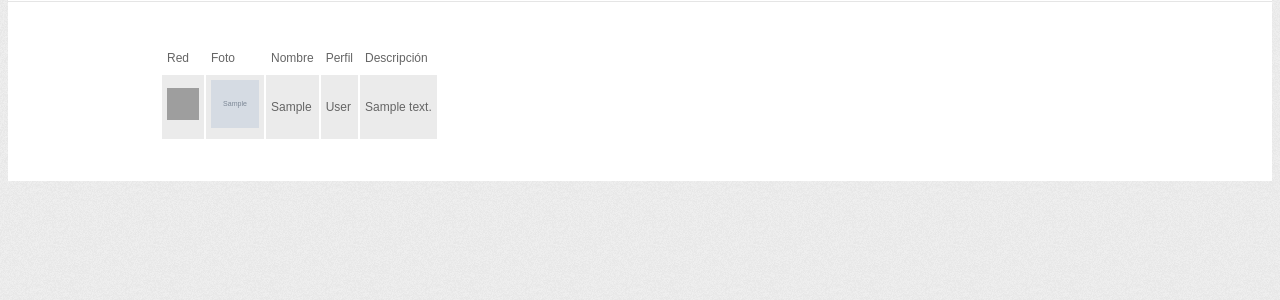
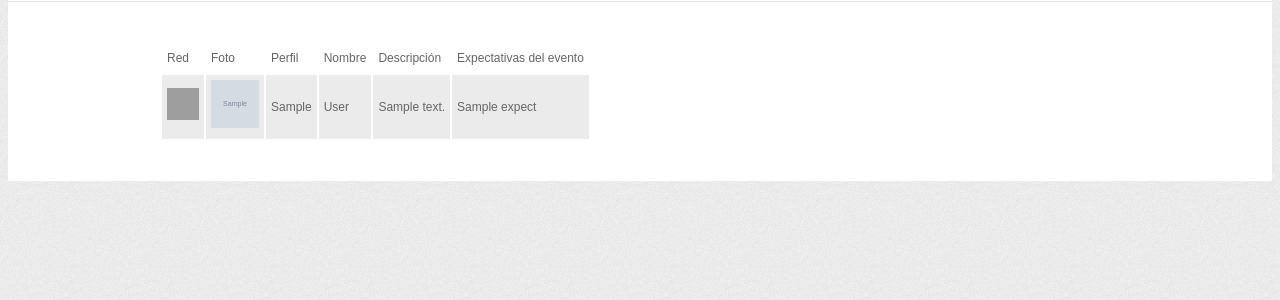
Before and after one commit to erikriver/startupdrinks, a Django app: template startupdrinks/events/templates/list.html in a window 1280 px wide. Shown: the part 38-338 px from the top of the page. Run offline with Django 3.2, Linux system fonts and the light colour scheme; the template is opened without the code that fills it: most values are stand-ins (such as "Sample title", 1, 10 or a date in 2020); grey boxes marked "Sample" are stand-in pictures; some libraries are stand-ins or nearby versions; grey boxes are pictures that could not be loaded.

Commit message:
mejoras a plantillas

```diff
--- a/startupdrinks/events/models.py
+++ b/startupdrinks/events/models.py
@@ -63,7 +63,7 @@ class Profile(models.Model):
 
     def get_kind(self):
         data = dict(KIND_CHOICES)
-        return data(self.kind)
+        return data[self.kind]
 
 
 class Testimonial(models.Model):
--- a/startupdrinks/events/templates/list.html
+++ b/startupdrinks/events/templates/list.html
@@ -8,9 +8,10 @@
     <tr>
         <td>Red</td>
         <td>Foto</td>
+        <td>Perfil</td>
         <td>Nombre</td>
-        <td>Perfil</td>
         <td>Descripción</td>
+        <td>Expectativas del evento</td>
     </tr>
     <tbody>
     {% for profile  in object_list %}
@@ -30,6 +31,9 @@
         <td>
             {{ profile.bio }}
         </td>
+        <td>
+            {{ profile.expect }}
+        </td>
     </tr>
     {% endfor %}
     </tbody>
--- a/startupdrinks/events/templates/register.html
+++ b/startupdrinks/events/templates/register.html
@@ -8,5 +8,5 @@
 <a class='zocial facebook' href="{% url socialauth_begin 'facebook' %}">Registro con Facebook</a>
 <br />
 <br />
-<a class='zocial linkedin' href="{% url socialauth_begin 'linkedin' %}">Registro con Linkedin</a>
+<!-- <a class='zocial linkedin' href="{% url socialauth_begin 'linkedin' %}">Registro con Linkedin</a> -->
 </center>
```
